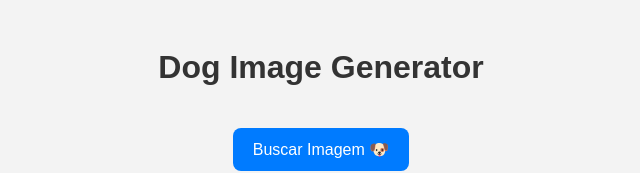
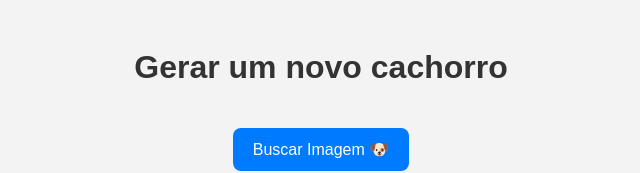
Before and after one commit to VinicinDosCodis/cachorro, a plain HTML site: page index.html in a window 1280 px wide. Shown: the top 173 px of the page, without its empty margins (319-959 px from the left). Drawn offline with Linux system fonts and the light colour scheme; no server answers.

Commit message:
Update index.html

```diff
--- a/index.html
+++ b/index.html
@@ -43,7 +43,7 @@
   </style>
 </head>
 <body>
-  <h1>Dog Image Generator</h1>
+  <h1>Gerar um novo cachorro</h1>
   <button onclick="loadDog()">Buscar Imagem 🐶</button>
   <img id="dog-img" src="" alt="Dog Image" />
 
```
